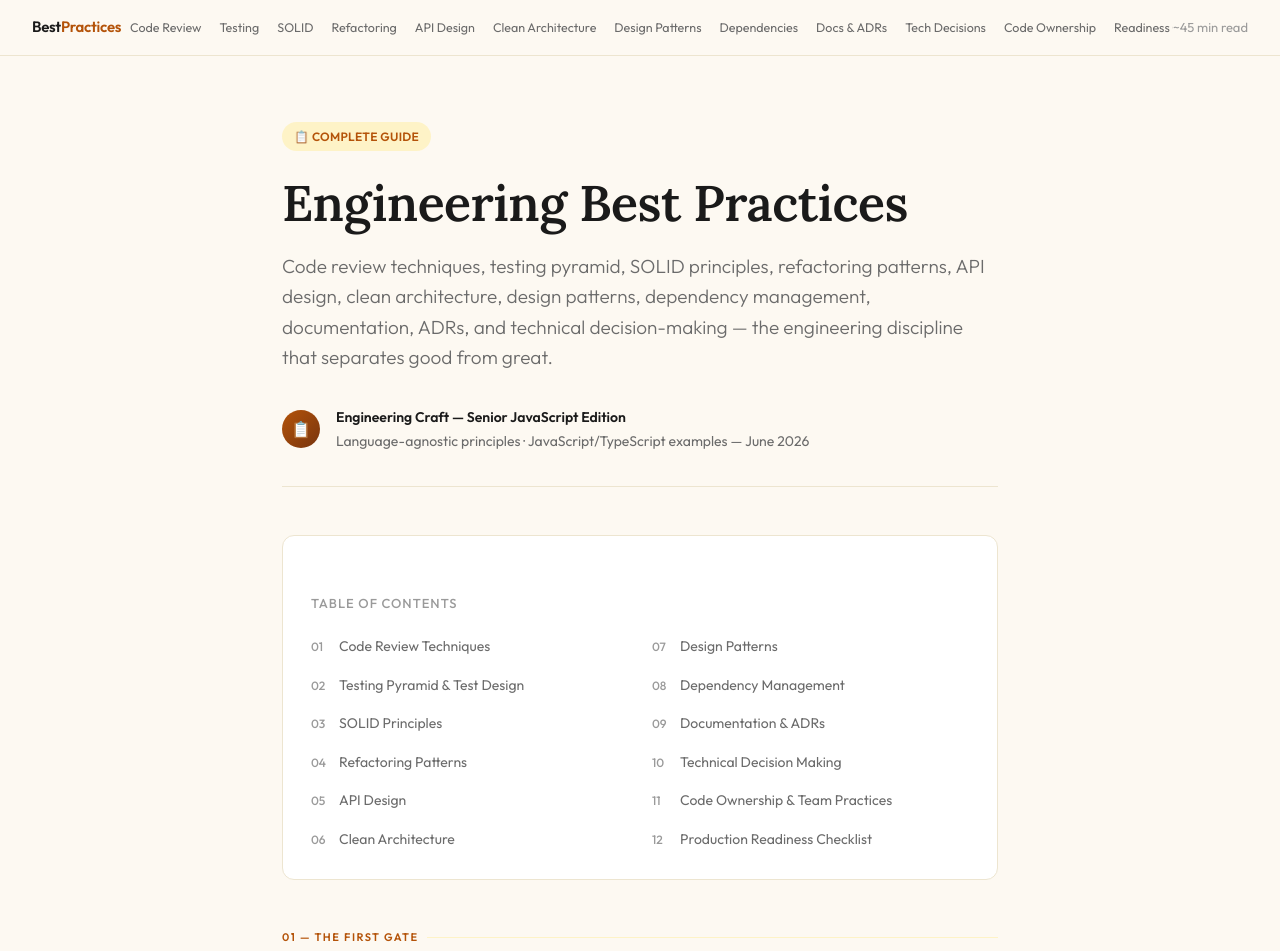
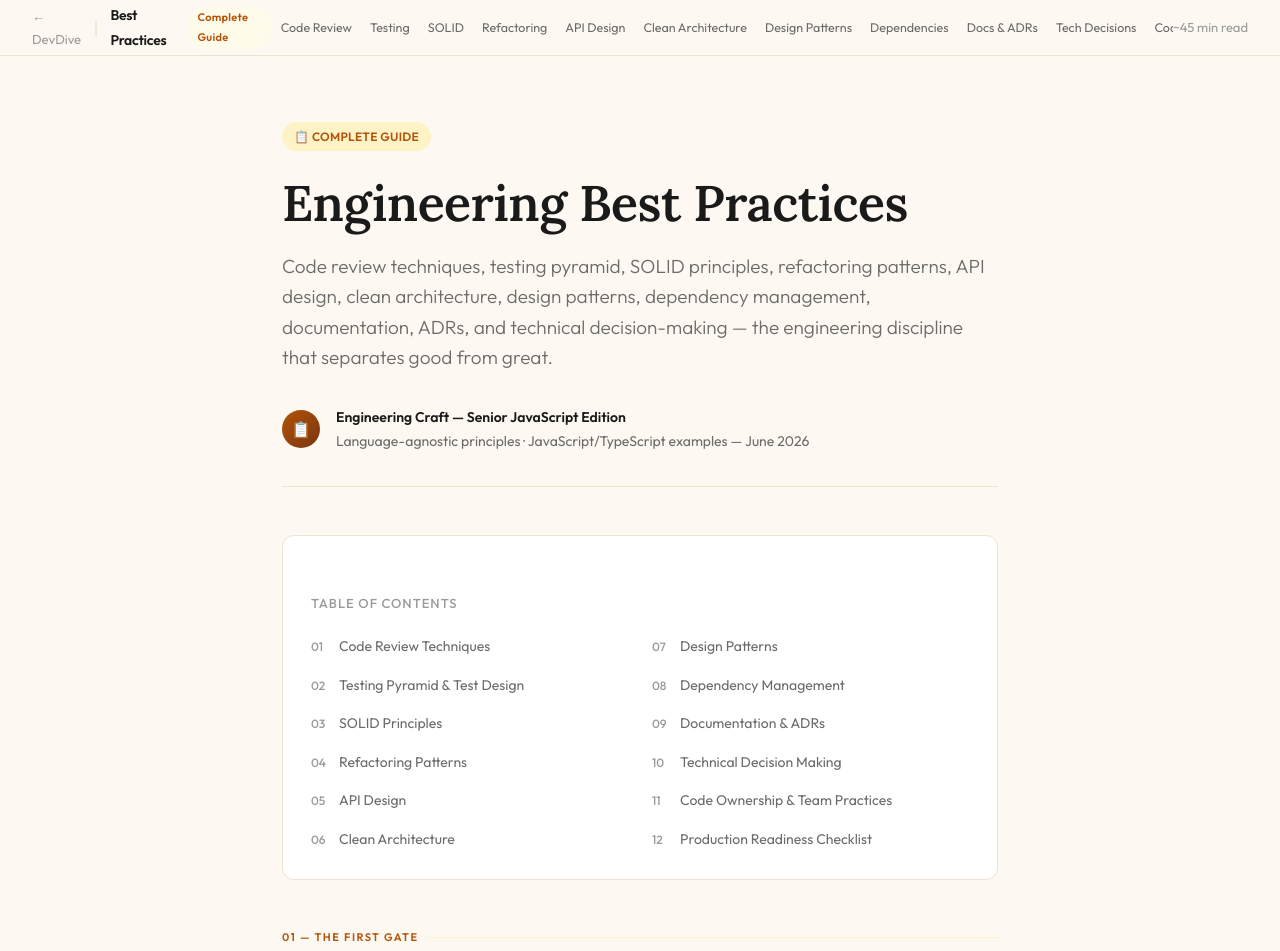
Before and after one commit to prab-palihapitiya/dev-dive, a plain HTML site: page best-practices-guide.html in a window 1280 px wide. Shown: the top 951 px of the page. Drawn offline with Linux system fonts and the light colour scheme.

Commit message:
feat: enhance navigation layout in best-practices-guide.html

```diff
--- a/best-practices-guide.html
+++ b/best-practices-guide.html
@@ -17,7 +17,12 @@
 *{box-sizing:border-box;margin:0;padding:0}
 body{font-family:'Outfit',sans-serif;background:var(--bg);color:var(--text-primary);font-size:17px;line-height:1.75}
 nav{position:sticky;top:0;z-index:100;background:rgba(253,249,242,0.94);backdrop-filter:blur(12px);border-bottom:1px solid var(--border);padding:0 2rem;display:flex;align-items:center;justify-content:space-between;height:56px}
-.nav-logo{font-weight:600;font-size:15px;letter-spacing:-0.3px}.nav-logo span{color:var(--accent)}
+.nav-left{display:flex;align-items:center;gap:12px}
+.nav-back{font-size:13px;color:var(--text-muted);text-decoration:none;transition:color 0.15s;display:flex;align-items:center;gap:5px}
+.nav-back:hover{color:var(--accent)}
+.nav-pipe{color:var(--border);font-size:18px}
+.nav-brand{font-size:14px;font-weight:700;color:var(--text-primary);letter-spacing:-0.3px}
+.nav-badge{font-size:11px;font-weight:600;padding:2px 10px;background:var(--accent-light);color:var(--accent);border-radius:100px;letter-spacing:0.3px}
 .nav-links{display:flex;gap:0;overflow-x:auto;scrollbar-width:none}.nav-links::-webkit-scrollbar{display:none}
 .nav-links a{font-size:12.5px;color:var(--text-secondary);text-decoration:none;padding:5px 9px;border-radius:6px;transition:all .15s;white-space:nowrap}
 .nav-links a:hover{background:var(--tag-bg);color:var(--text-primary)}
@@ -102,7 +107,12 @@ footer strong{color:#fff}footer a{color:#fcd34d;text-decoration:none}footer a:ho
 </head>
 <body>
 <nav>
-  <div class="nav-logo">Best<span>Practices</span></div>
+  <div class="nav-left">
+    <a class="nav-back" href="index.html">← DevDive</a>
+    <span class="nav-pipe">|</span>
+    <span class="nav-brand">Best Practices</span>
+    <span class="nav-badge">Complete Guide</span>
+  </div>
   <div class="nav-links">
     <a href="#reviews">Code Review</a>
     <a href="#testing">Testing</a>
```
